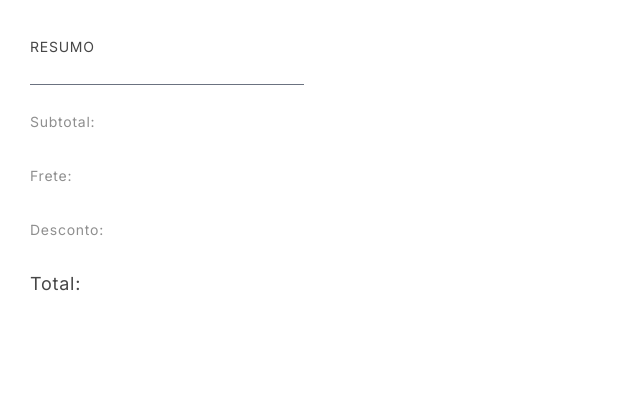
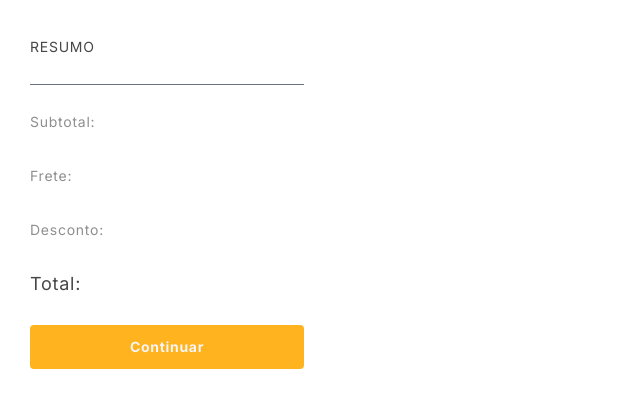
Before and after one commit to ajuteixeira/client-drip-store, a React (Vite) app in the folder client/: page /teste in a window 1280 px wide. Shown: the top 408 px of the page, without its empty margins (0-640 px from the left). Built offline with nearby package versions, Linux system fonts and the light colour scheme.

Commit message:
acrescentei o button no button.jsx

```diff
--- a/client/src/components/Button.jsx
+++ b/client/src/components/Button.jsx
@@ -19,6 +19,11 @@ export default function Button(props) {
     }
 
     ${
+      props.color === 'yellow-full' &&
+      'text-[#f5f5f5] bg-[#FFB31F] w-full hover:bg-[#CF8900] disabled:bg-[#CCCCCC] disabled:cursor-not-allowed'
+    }
+
+    ${
       props.type === 'default' &&
       'px-9 py-3 text-sm font-bold leading-5 tracking-wider rounded'
     }
--- a/client/src/components/Resumo.jsx
+++ b/client/src/components/Resumo.jsx
@@ -1,3 +1,4 @@
+import Button from "./Button"
 import Text from "./Text"
 
 export default function resumo () {
@@ -29,6 +30,10 @@ export default function resumo () {
             <Text type= 'description' children='Total:'/>
             </div>
 
+            <div className="m- mt-6 ">
+                <Button type='default' color='yellow-full' title='Continuar' />
+            </div>
+
 
 
         </div>
```
